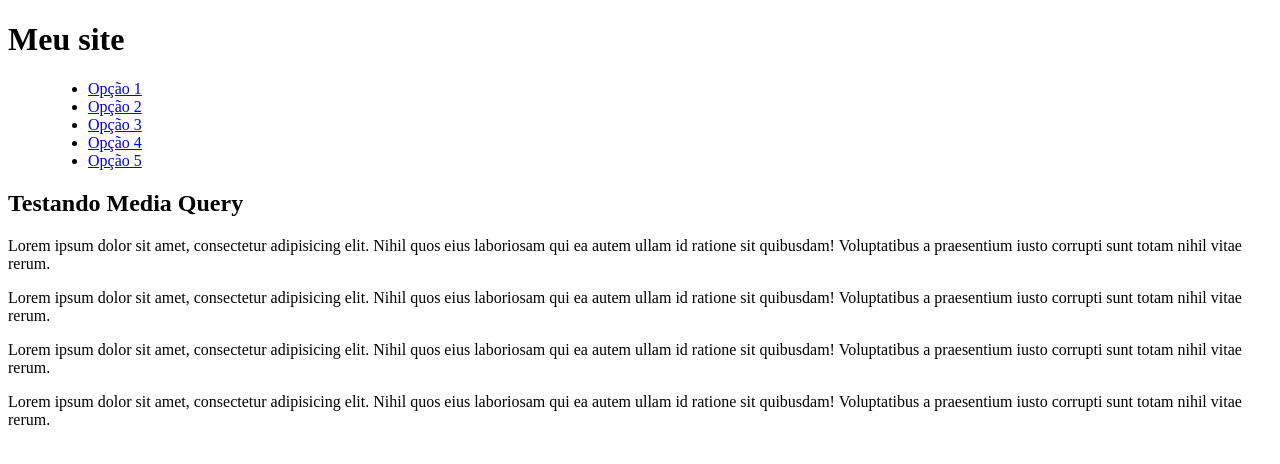
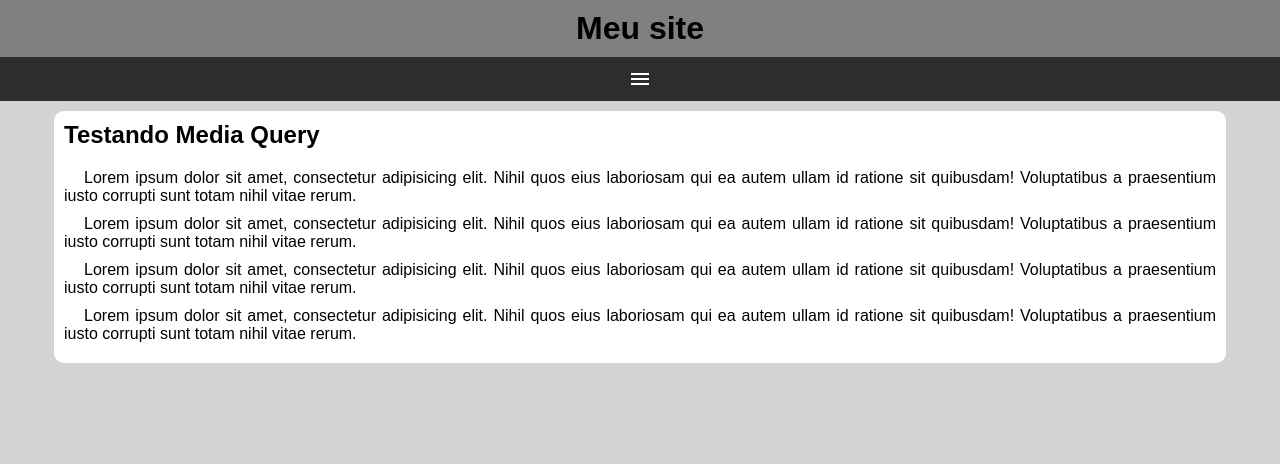
Before and after one commit to GustavoBorges-FrontEnd/menuresponsivo, a plain HTML site: page index.html in a window 1280 px wide. Drawn offline with nearby package versions, Linux system fonts and the light colour scheme.

Commit message:
atualização

```diff
--- a/estilos/MobileFirst.css
+++ b/estilos/MobileFirst.css
@@ -18,8 +18,22 @@ header h1{
     padding: 10px;
 }
 
+span#burguer {
+    color: white;
+    background-color: rgb(46, 45, 45);
+    display: block;
+    text-align: center;
+    padding: 10px;
+    cursor: pointer;
+}
+
+span#burguer:hover{
+    background-color: white;
+    color: black;
+}
+
 menu{
-    display: block;
+    display: none;
 }
 
 menu>ul{
--- a/index.html
+++ b/index.html
@@ -4,12 +4,14 @@
     <meta charset="UTF-8">
     <meta name="viewport" content="width=device-width, initial-scale=1.0">
     <title>Menu Responsivo</title>
-    <link rel="stylesheet" href="estilos/MobileFirst.css" media="screen and (orientation:portrait)">
+    <link rel="stylesheet" href="https://fonts.googleapis.com/css2?family=Material+Symbols+Outlined:opsz,wght,FILL,GRAD@20..48,100..700,0..1,-50..200" />
+    <link rel="stylesheet" href="estilos/MobileFirst.css">
 </head>
 <body>
     <header>
         <h1> Meu site</h1>
-        <menu>
+        <span id="burguer" class="material-symbols-outlined" onclick="clickMenu()">menu</span>
+        <menu id="itens">
             <ul>
                 <li><a href="#">Opção 1</a></li>
                 <li><a href="#">Opção 2</a></li>
@@ -28,6 +30,15 @@
             <p>Lorem ipsum dolor sit amet, consectetur adipisicing elit. Nihil quos eius laboriosam qui ea autem ullam id ratione sit quibusdam! Voluptatibus a praesentium iusto corrupti sunt totam nihil vitae rerum.</p>
         </article>
     </main>
+    <script>
+        function clickMenu(){
+            if (itens.style.display == "block"){
+                itens.style.display = "none"
+            }else{
+                itens.style.display = "block"
+            }
+        }
+    </script>
 
 </body>
 </html>
```
